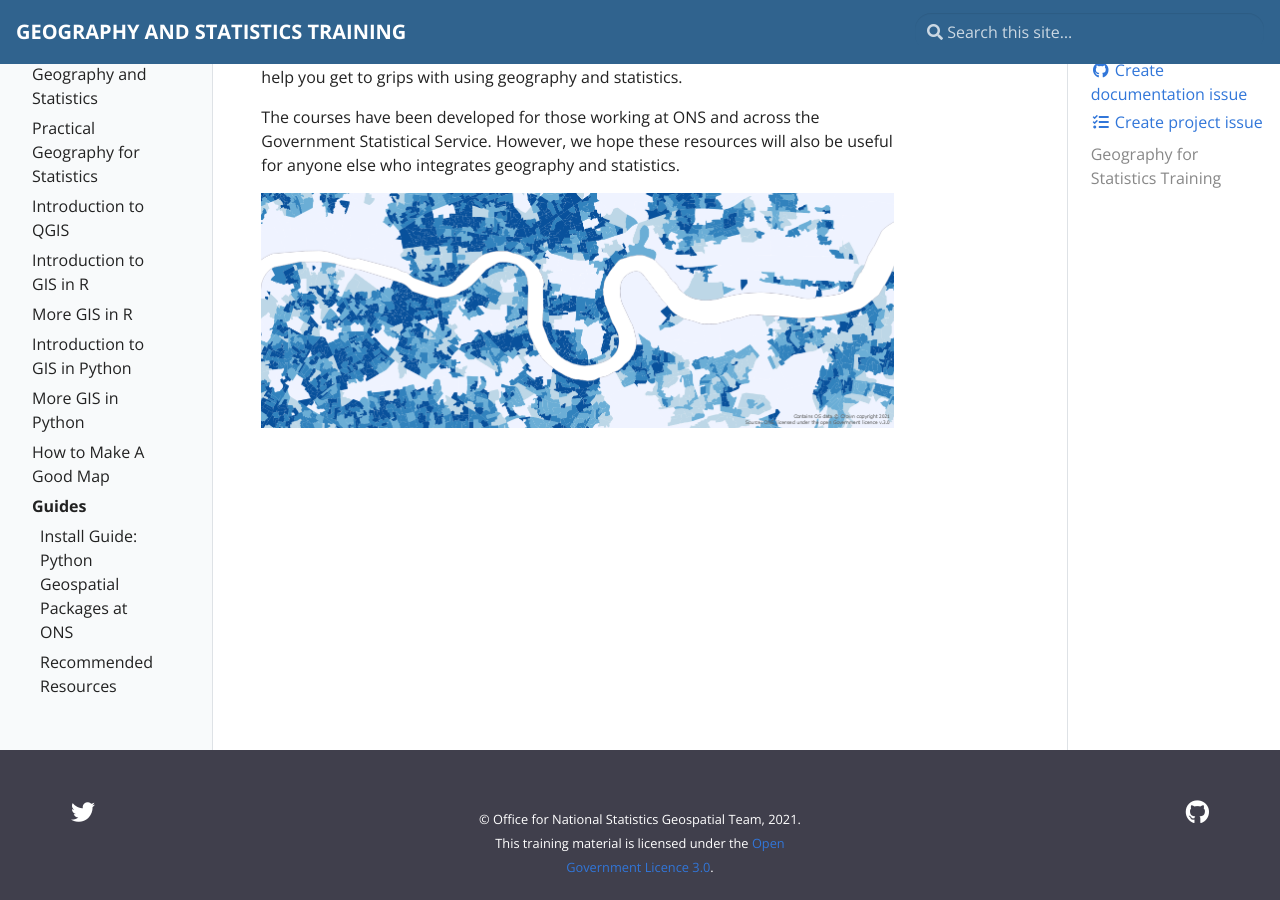
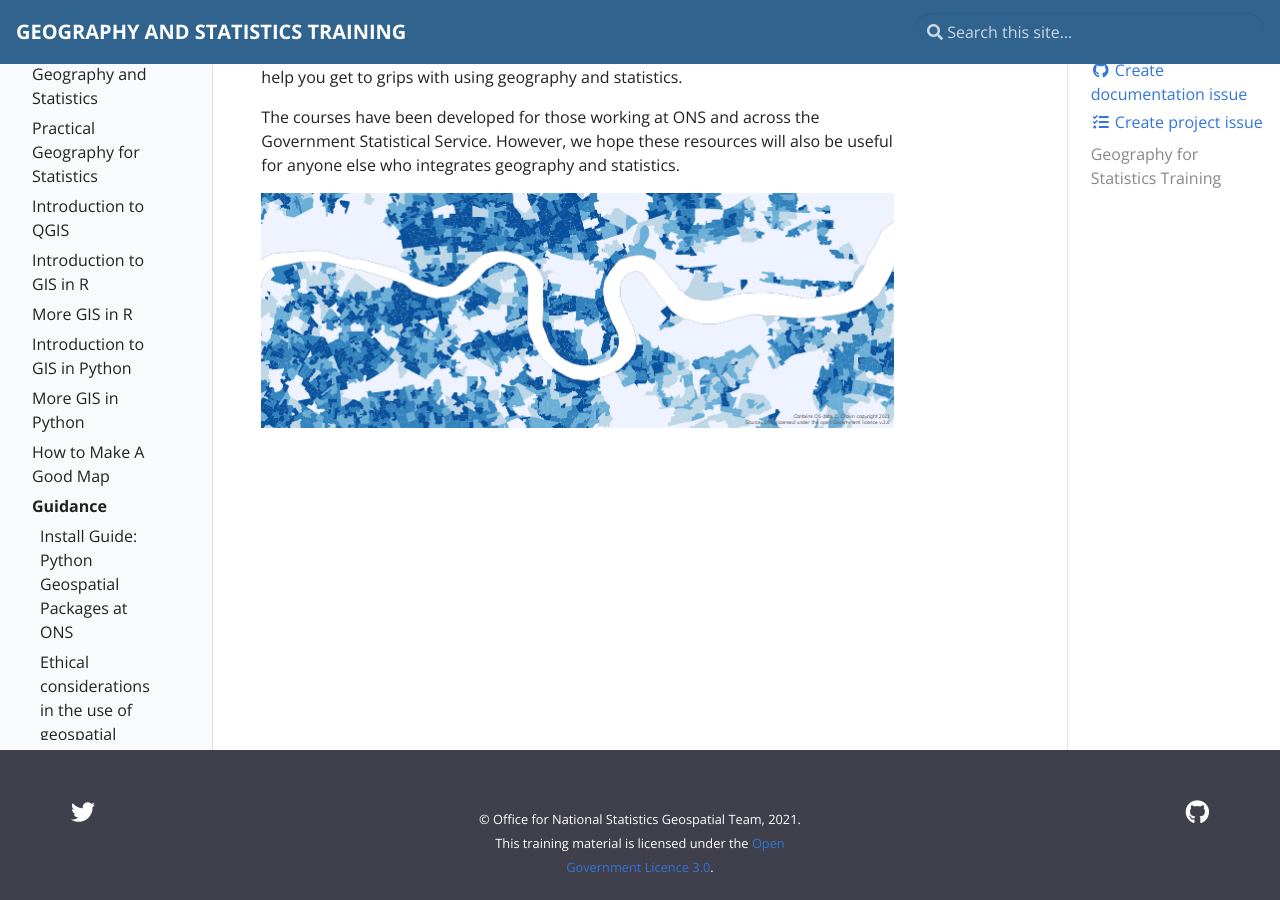
Before and after one commit to ONSgeo/geospatial-training, a Jekyll site: the page built from pages/index.md, in a window 1280 px wide and 900 px high, scrolled down 134 px. Built offline with Jekyll 4.4.1, drawn with Linux system fonts in a browser that asks for light colours.

Commit message:
added ethics link

```diff
--- a/_data/toc.yml
+++ b/_data/toc.yml
@@ -67,10 +67,12 @@
           url: "docs/make_a_good_map#map-design"
         - title: Exercise - Improving a Bad Map
           url: "docs/make_a_good_map#exercise-improving-a-bad-map"
-- title: Guides
+- title: Guidance
   url: "docs/guides/guides_overview"
   links:
     - title: "Install Guide: Python Geospatial Packages at ONS"
       url: "docs/guides/python_install"
+    - title: "Ethical considerations in the use of geospatial data"
+      url: "https://uksa.statisticsauthority.gov.uk/publication/ethical-considerations-in-the-use-of-geospatial-data-for-research-and-statistics/"
     - title: "Recommended Resources"
       url: "docs/guides/resources"
```
